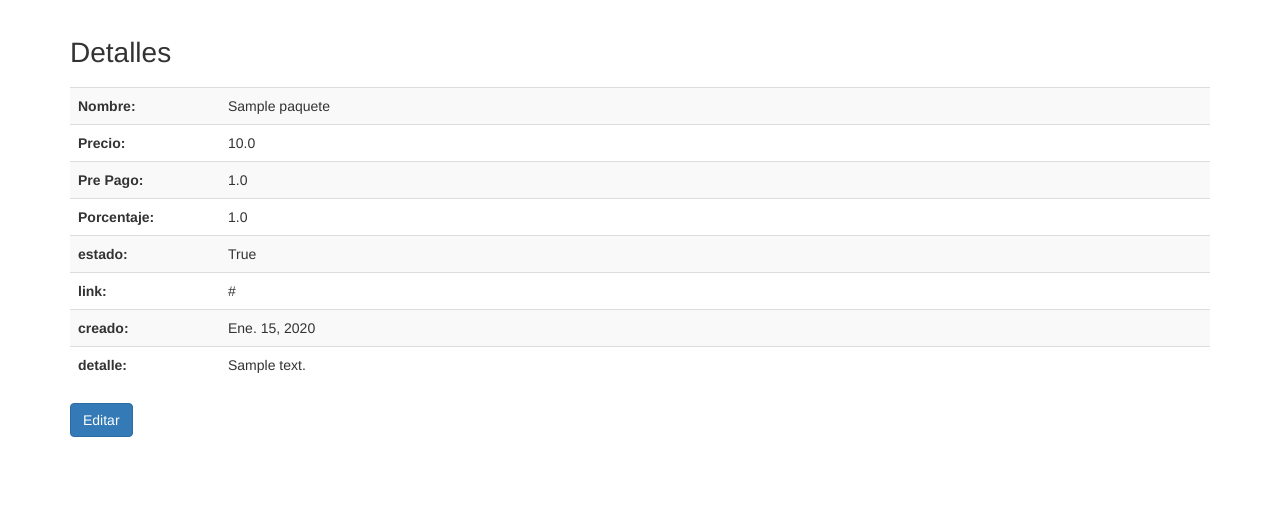
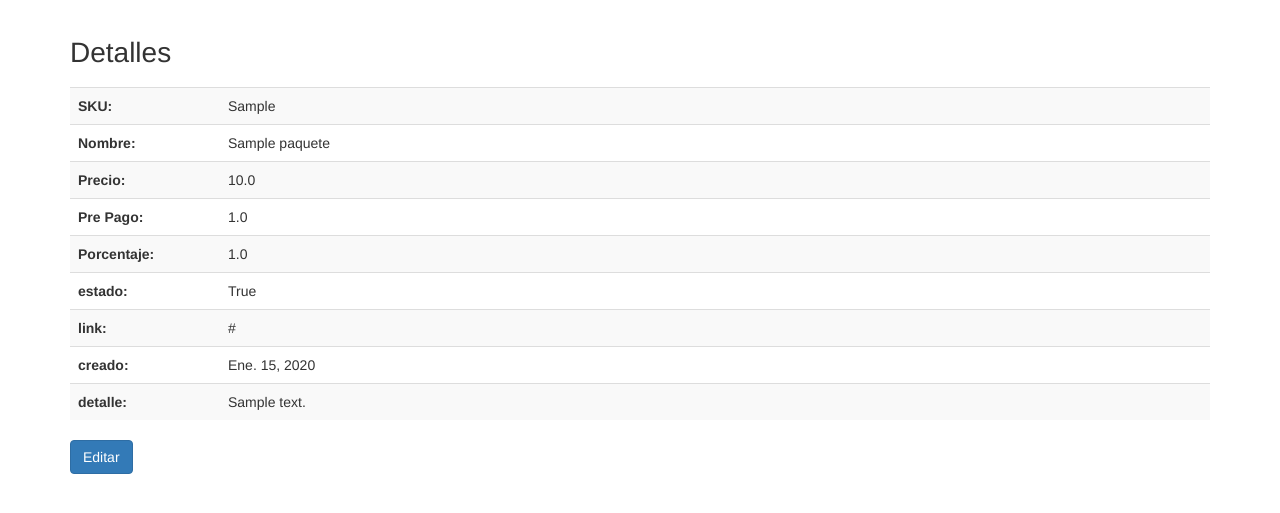
Before and after one commit to Eracleo/ppll, a Django app: template pyllik/templates/paquete/detail.html in a window 1280 px wide. Shown: the part 51-564 px from the top of the page. Run offline with Django 3.2, Linux system fonts and the light colour scheme; the template is opened without the code that fills it: values that come from a table or form of the project are taken from there, others are empty; tables that the repository leaves empty hold one stand-in row (values such as "Sample post"); parts of the project's set-up code (start-up, migrations or seed data) failed here and were passed over; some libraries are stand-ins or nearby versions.

Commit message:
he agregado sku en listar y detail.html

```diff
--- a/pyllik/templates/paquete/detail.html
+++ b/pyllik/templates/paquete/detail.html
@@ -2,6 +2,10 @@
 {% block title %}Detalles{% endblock %}
 {% block content %}
 <table class="table table-striped">
+    <tr>
+        <td><b>SKU:</b></td>
+        <td>{{obj.sku}}</td>
+    </tr>
     <tr>
         <td width="150"><b>Nombre:</b></td>
         <td>{{obj.nombre}}</td>
--- a/pyllik/templates/paquete/list.html
+++ b/pyllik/templates/paquete/list.html
@@ -10,6 +10,7 @@
 </script>
 	<table class="table table-bordered table-condesed table-hover">
       <tr>
+        <th>SKU</th>
         <th>Nombre</th>
         <th>Precio</th>
         <th>Adelanto</th>
@@ -20,6 +21,7 @@
     </tr>
 		{% for paquete in objs %}
 			<tr>
+            <td><a href="paquete/detail/{{paquete.id}}">{{paquete.sku}}</a></td>
       			<td><a href="paquete/detail/{{paquete.id}}">{{paquete.nombre}}</a></td>
             <td>{{paquete.precio}}</td>
       			<td>{{paquete.pre_pago}}</td>
```
